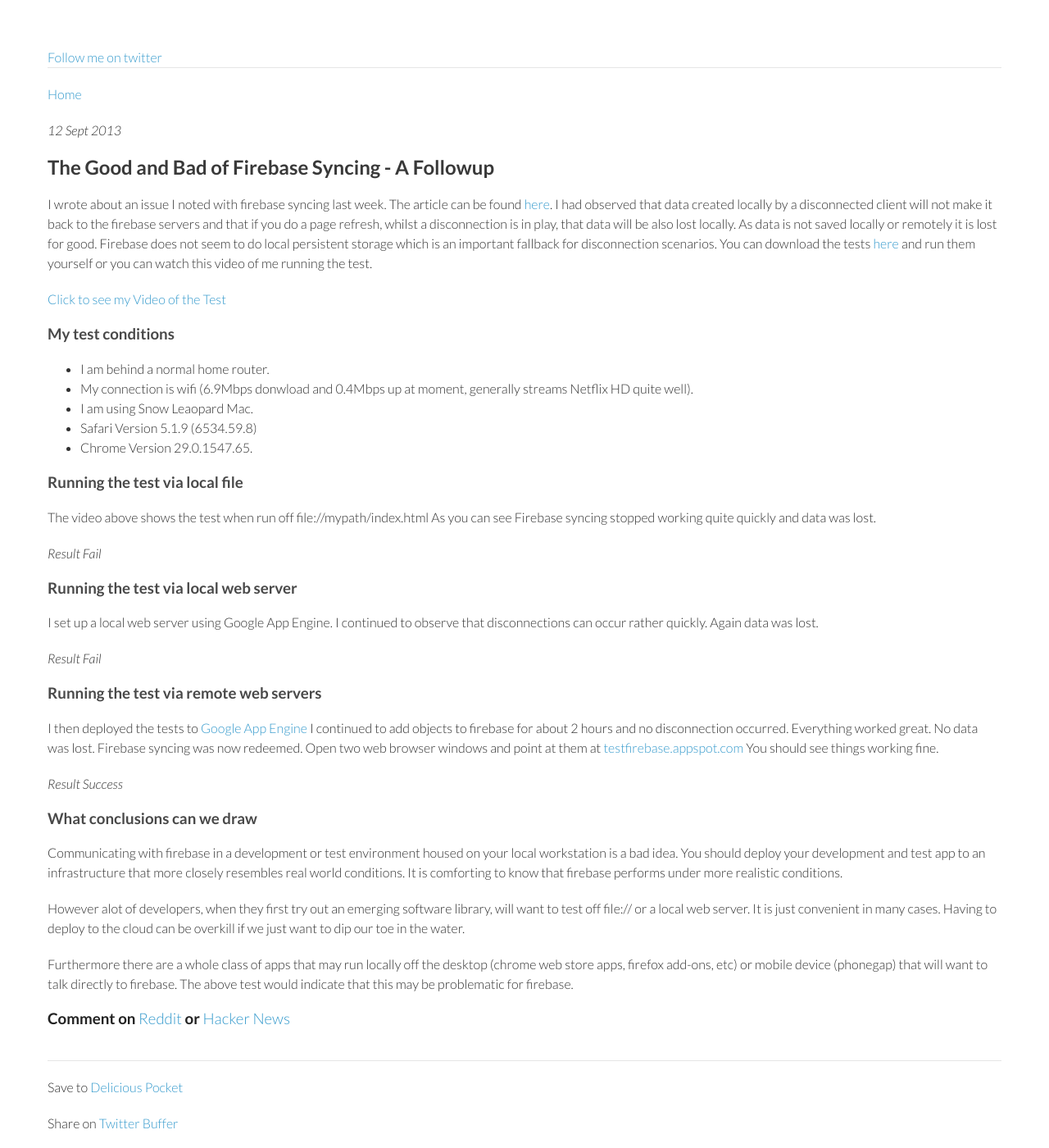
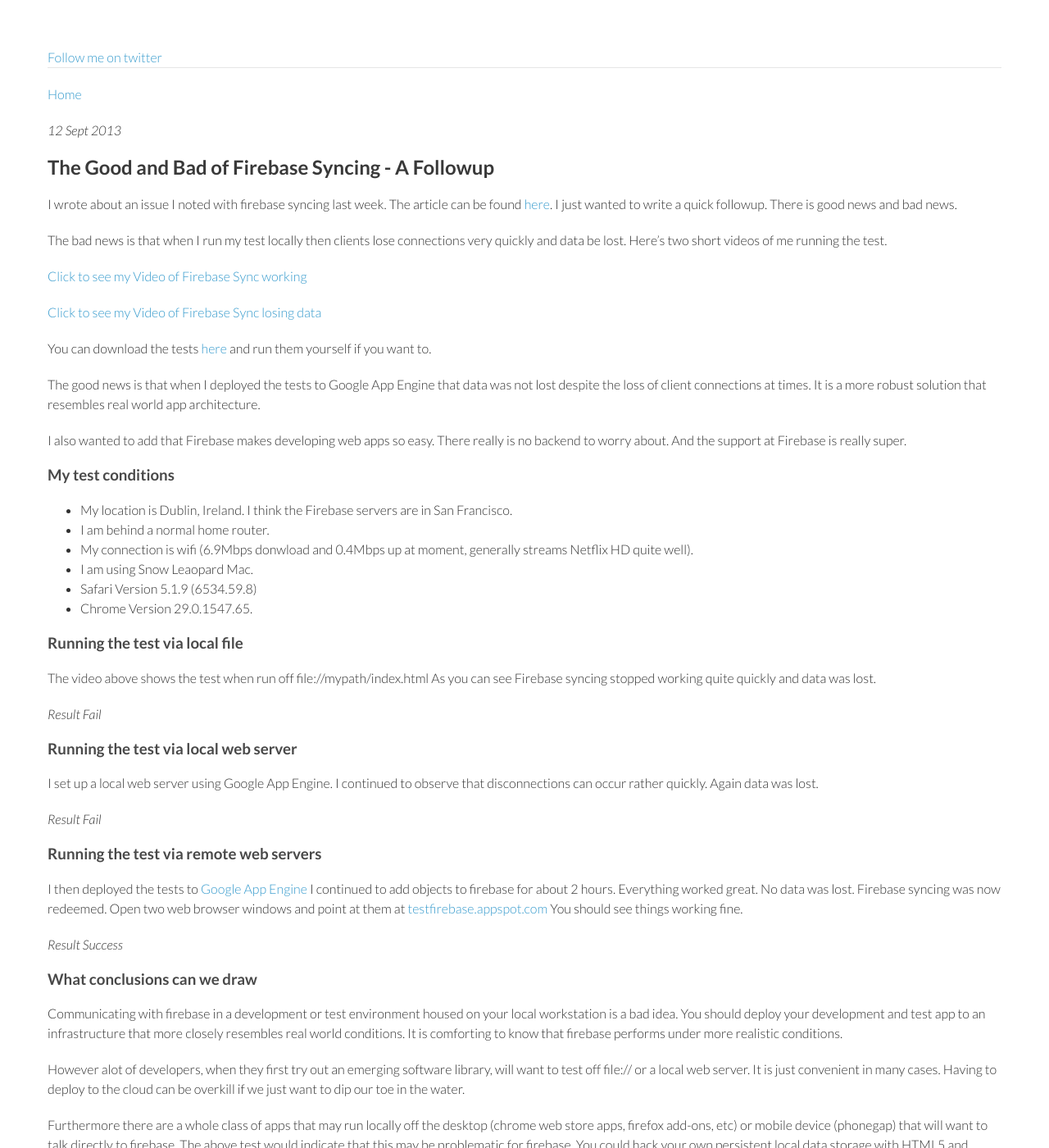
Before and after one commit to nigelkelly/nigelkelly.github.io, a Jekyll site: the page built from the-good-and-bad-parts-of-firebase-syncing-part2.md, in a window 1280 px wide and 1400 px high. Shown: the whole window at 82% size. Built offline with Jekyll 4.4.1, drawn with Linux system fonts in a browser that asks for light colours; a script that is not in the unit is left out; comment, search, counter and statistics services are not loaded; some of the changed text lies outside the part shown.

Commit message:
new post

```diff
--- a/the-good-and-bad-parts-of-firebase-syncing-part2.md
+++ b/the-good-and-bad-parts-of-firebase-syncing-part2.md
@@ -8,12 +8,23 @@
 *12 Sept 2013*
 ## The Good and Bad of Firebase Syncing - A Followup
 
-I wrote about an issue I noted with firebase syncing last week. The article can be found [here](http://nigelkelly.github.io/the-good-and-bad-parts-of-firebase-syncing-part1.html). I had observed that data created locally by a disconnected client will not make it back to the firebase servers and that if you do a page refresh, whilst a disconnection is in play, that data will be also lost locally. As data is not saved locally or remotely it is lost for good. Firebase does not seem to do local persistent storage which is an important fallback for disconnection scenarios. You can download the tests [here](https://github.com/nigelkelly/firebase-tests) and run them yourself or you can watch this video of me running the test.
+I wrote about an issue I noted with firebase syncing last week. The article can be found [here](http://nigelkelly.github.io/the-good-and-bad-parts-of-firebase-syncing-part1.html). I just wanted to write a quick followup. There is good news and bad news.
 
-[Click to see my Video of the Test](https://youtube.googleapis.com/v/q_A732VS6C8%26hl=en%26fs=1)
+The bad news is that when I run my test locally then clients lose connections very quickly and data be lost. Here's two short videos of me running the test.
+
+[Click to see my Video of Firebase Sync working](http://youtu.be/8zAGLiDf5uM)
+
+[Click to see my Video of Firebase Sync losing data](http://youtu.be/b8MbvWi06CE)
+
+You can download the tests [here](https://github.com/nigelkelly/firebase-tests) and run them yourself if you want to.
+
+The good news is that when I deployed the tests to Google App Engine that data was not lost despite the loss of client connections at times. It is a more robust solution that resembles real world app architecture.
+
+I also wanted to add that Firebase makes developing web apps so easy. There really is no backend to worry about. And the support at Firebase is really super.
 
 ### My test conditions
 
+* My location is Dublin, Ireland. I think the Firebase servers are in San Francisco.
 * I am behind a normal home router.
 * My connection is wifi (6.9Mbps donwload and 0.4Mbps up at moment, generally streams Netflix HD quite well).
 * I am using Snow Leaopard Mac.
@@ -35,7 +46,7 @@
 
 ### Running the test via remote web servers
 
-I then deployed the tests to [Google App Engine](http://testfirebase.appspot.com) I continued to add objects to firebase for about 2 hours and no disconnection occurred. Everything worked great. No data was lost. Firebase syncing was now redeemed.
+I then deployed the tests to [Google App Engine](http://testfirebase.appspot.com) I continued to add objects to firebase for about 2 hours. Everything worked great. No data was lost. Firebase syncing was now redeemed.
 Open two web browser windows and point at them at [testfirebase.appspot.com](http://testfirebase.appspot.com) You should see things working fine.
 
 *Result Success*
@@ -46,6 +57,6 @@
 
 However alot of developers, when they first try out an emerging software library, will want to test off file:// or a local web server. It is just convenient in many cases. Having to deploy to the cloud can be overkill if we just want to dip our toe in the water.
 
-Furthermore there are a whole class of apps that may run locally off the desktop (chrome web store apps, firefox add-ons, etc) or mobile device (phonegap) that will want to talk directly to firebase. The above test would indicate that this may be problematic for firebase.
+Furthermore there are a whole class of apps that may run locally off the desktop (chrome web store apps, firefox add-ons, etc) or mobile device (phonegap) that will want to talk directly to firebase. The above test would indicate that this may be problematic for firebase. You could hack your own persistent local data storage with HTML5 and resync with Firebase after a connection is lost.
 
 ###**Comment on [Reddit](http://www.reddit.com/r/javascript/comments/1lsb5q/the_dark_side_of_firebase_syncing_test_procedure/) or [Hacker News](https://news.ycombinator.com/item?id=6334385)**
```
